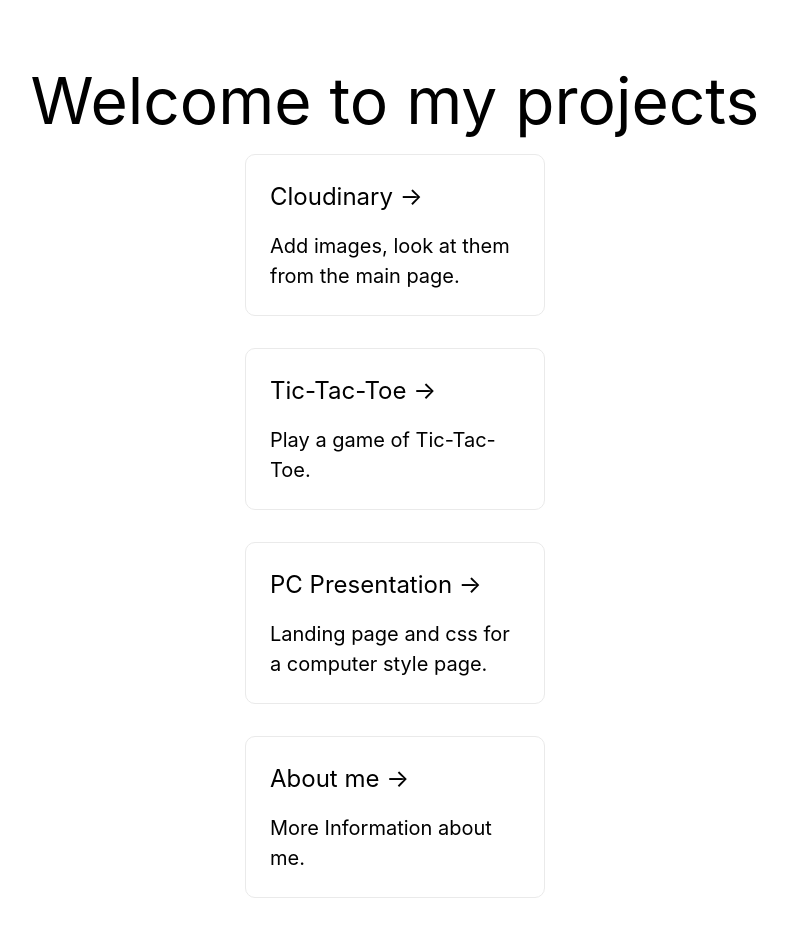
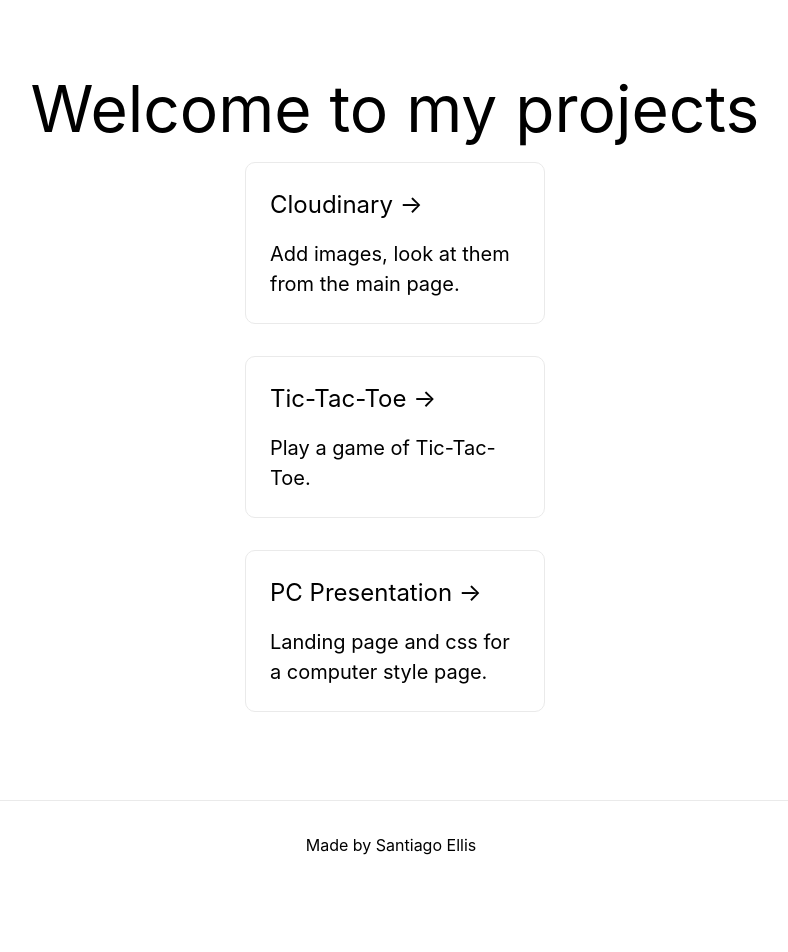
Before and after one commit to santiellis/tiny-projects, a Next.js app: page / in a window 1280 px wide. Shown: the top 952 px of the page, without its empty margins (245-1033 px from the left). After the commit the page ends 889 px from the top, so only its background shows below. Built offline with nearby package versions, Linux system fonts and the light colour scheme.

Commit message:
about me delete

```diff
--- a/pages/index.js
+++ b/pages/index.js
@@ -48,19 +48,6 @@
             </p>
           </a>
         </div>
-        <div className={styles.grid}>
-          <a
-          href="https://santiagoellis.dev"
-          target="_blank"
-          rel="noopener noreferrer"
-          className={styles.card}
-          >
-            <h2>About me &rarr;</h2>
-            <p>
-              More Information about me.
-            </p>
-          </a>
-        </div>
       </main>
 
       <footer className={styles.footer}>
```
